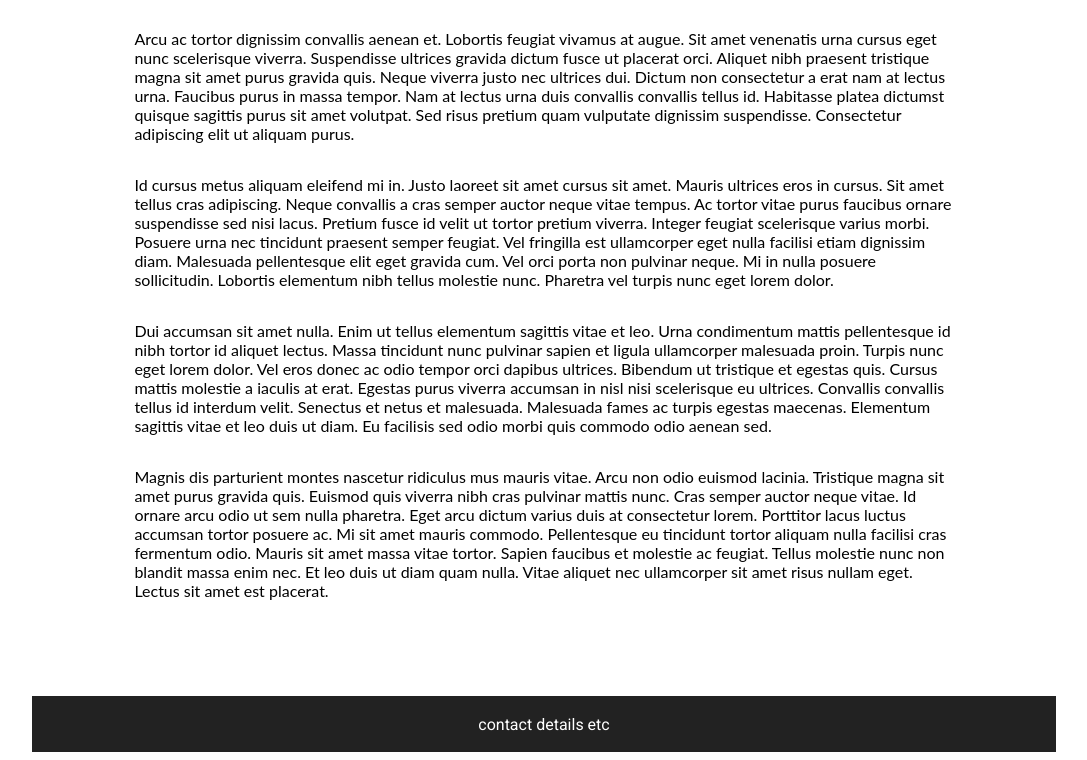
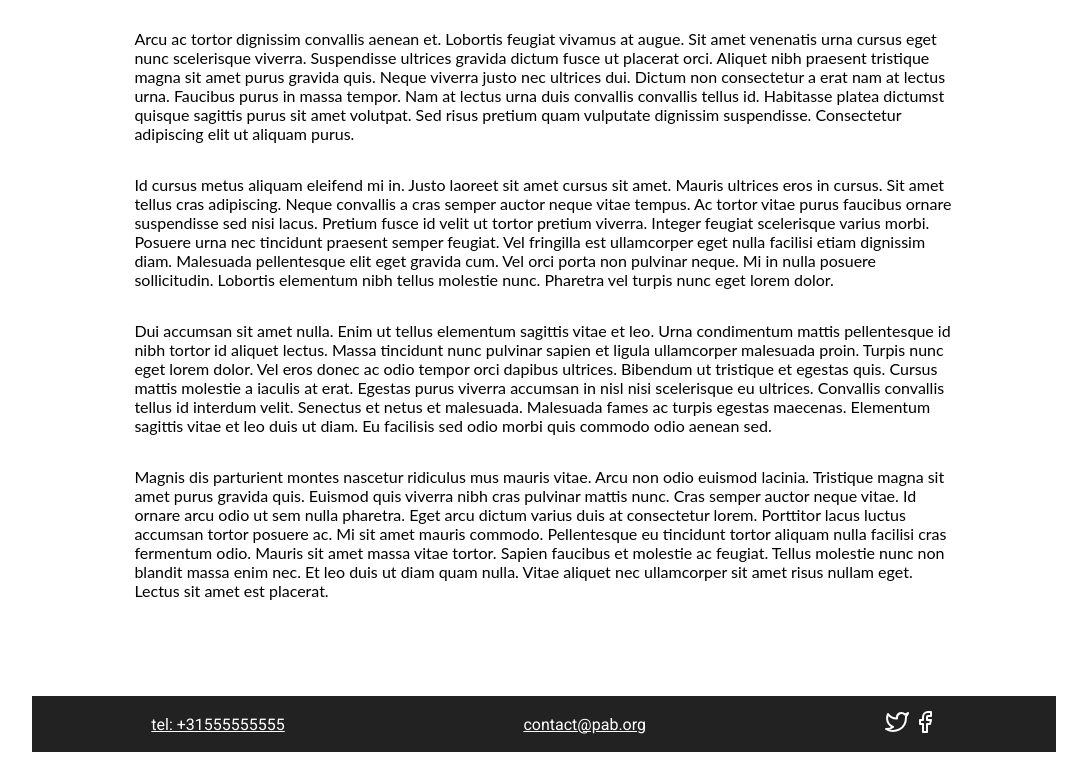
Before and after one commit to gregcharitonos/gregcharitonos.github.io, a plain HTML site: page pab/index.html in a window 1280 px wide. Shown: the part 921-1681 px from the top of the page, without its empty margins (96-1183 px from the left). Drawn offline with nearby package versions, Linux system fonts and the light colour scheme.

Commit message:
Add files via upload

```diff
--- a/pab/index.html
+++ b/pab/index.html
@@ -6,6 +6,7 @@
   <title>Parenting Across Borders</title>
   <link rel="stylesheet" href="main.css"/>
   <link rel="stylesheet" href="page.css"/>
+  <script src="https://unpkg.com/feather-icons"></script>
 </head>
 <body>
   <header>
@@ -35,8 +36,14 @@
     <div class="content">main content of the page</div>
   </main>
   <footer>
-    contact details etc
+    <a href="tel:+31555555555">tel: +31555555555</a>
+    <a href="mailto:contact@pab.org">contact@pab.org</a>
+    <div id="socials">
+      <i data-feather="twitter"></i>
+      <i data-feather="facebook"></i>
+    </div>
   </footer>
   <script src="main.js"></script>
+  <script>feather.replace()</script>
 </body>
 </html>
--- a/pab/main.css
+++ b/pab/main.css
@@ -151,6 +151,10 @@ body > footer {
   width:100%;
 }
 
+body > footer a {
+  color:inherit;
+}
+
 #loader {
   position: fixed;
   top:calc(50vh - 2.5vmin);
```
